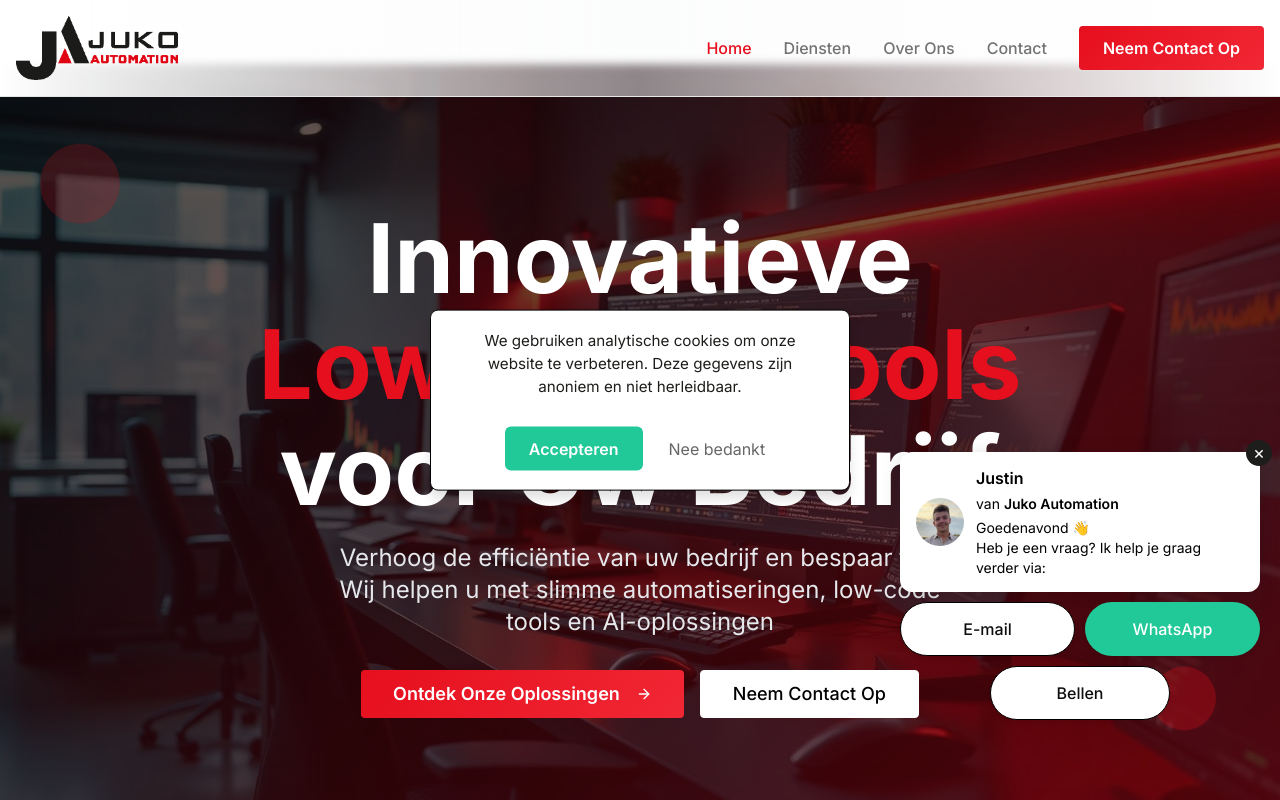
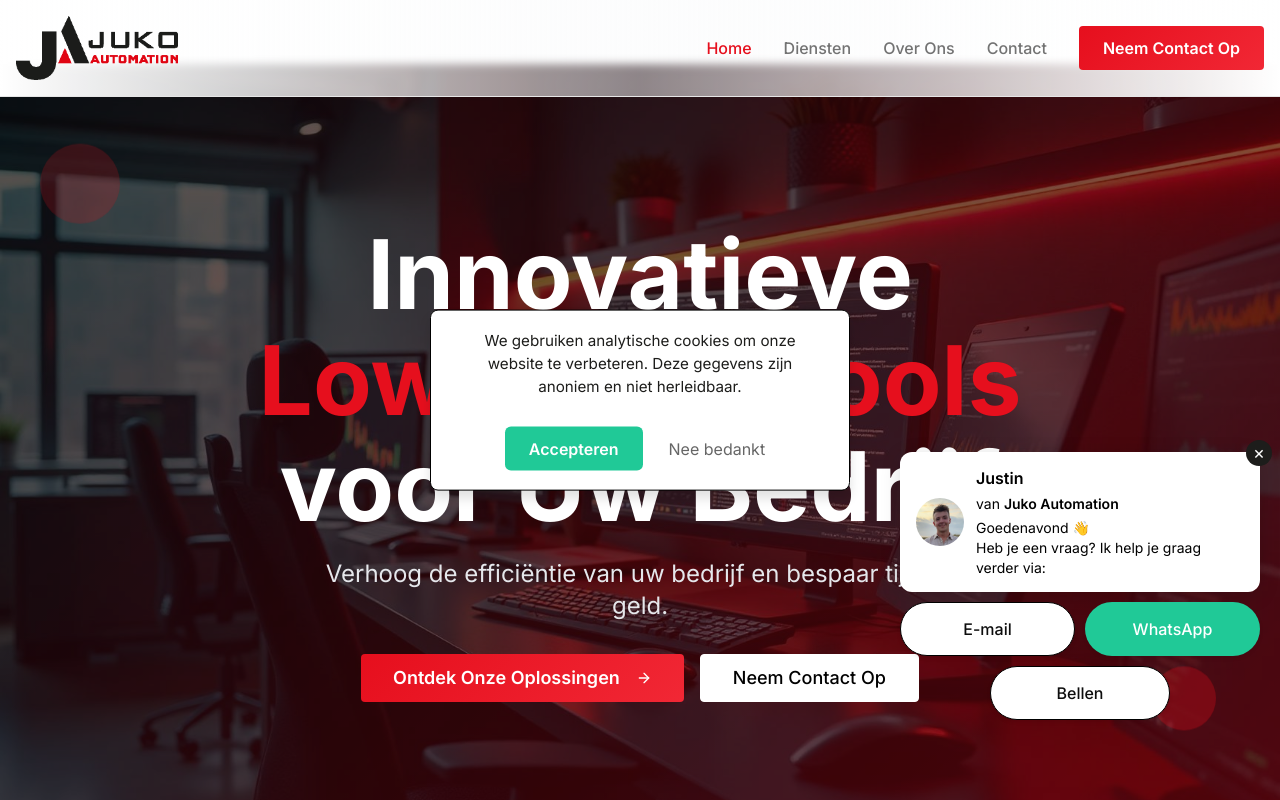
Before and after one commit to Jukotechniek/juko-automation-website, a React (Vite) app: page / in a window 1280 px wide. Shown: the top 800 px of the page. Built offline with nearby package versions, Linux system fonts and the light colour scheme.

Commit message:
Refine messaging in Home component to emphasize time and cost savings

```diff
--- a/src/pages/Home.tsx
+++ b/src/pages/Home.tsx
@@ -60,7 +60,7 @@ const Home = () => {
               </div>
             </h1>
             <p className="text-lg sm:text-xl md:text-2xl mb-8 text-gray-200 max-w-2xl mx-auto px-2">
-            Verhoog de efficiëntie van uw bedrijf en bespaar tijd. <br /> Wij helpen u met slimme automatiseringen, low-code tools en AI-oplossingen
+            Verhoog de efficiëntie van uw bedrijf en bespaar tijd en geld.
             </p>
             <div className="flex flex-col sm:flex-row gap-4 justify-center items-center px-2">
               <Button variant="hero" size="lg" className="text-sm sm:text-lg px-5 sm:px-8 py-2 sm:py-4 w-full sm:w-auto" asChild>
```
